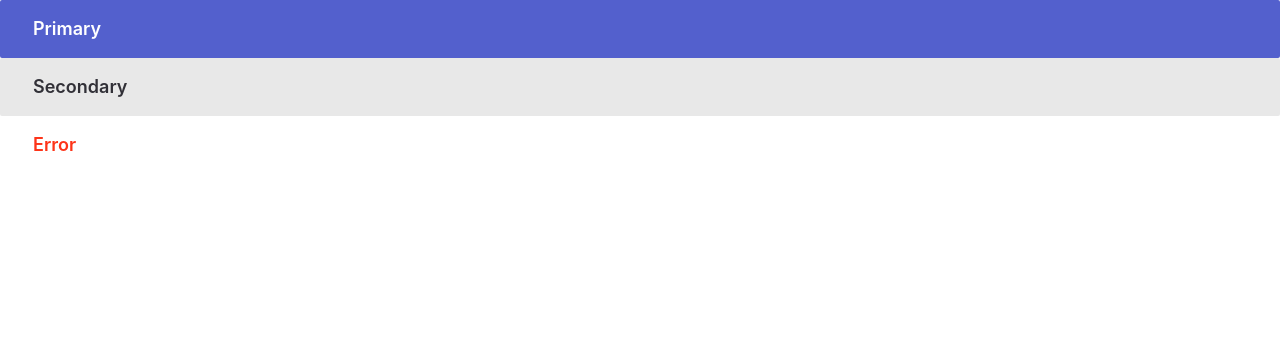
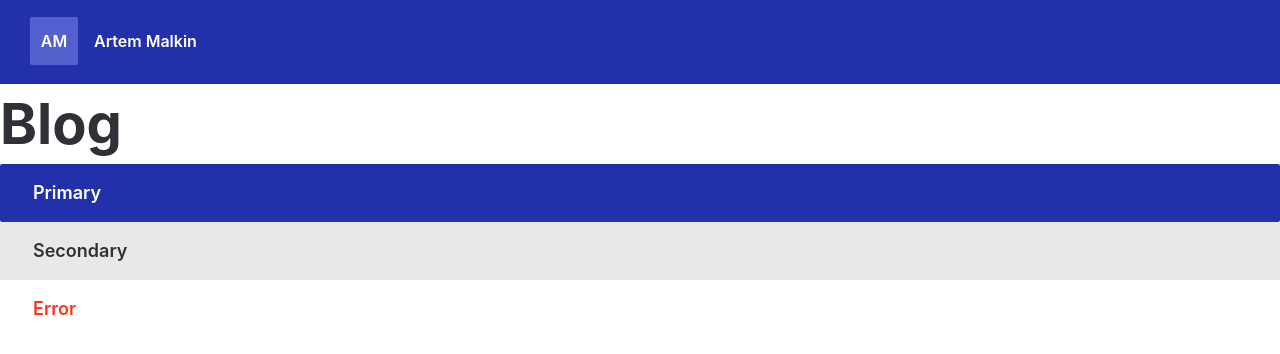
Before and after one commit to Juju1321/fe-39-course-project, a React (Create React App) app: page / in a window 1280 px wide. Shown: the top 354 px of the page. Built offline with nearby package versions, Linux system fonts and the light colour scheme.

Commit message:
add Title and UserName

```diff
--- a/src/App.tsx
+++ b/src/App.tsx
@@ -1,13 +1,19 @@
 import "./App.css";
 import Button from "./components/Button";
 import {ButtonType} from "./components/Button/Button";
+import User from "./components/User"
+import Title from "./components/Title"
 
 const App = () => {
   return (
     <div>
-          <Button title={'Primary'} type={ButtonType.Primary} onClick={() => {}}/>
-          <Button title={'Secondary'} type={ButtonType.Secondary} onClick={() => {}}/>
-          <Button title={'Error'} type={ButtonType.Error} onClick={() => {}}/>
+        <header>
+            <User userName={'Artem Malkin'}/>
+        </header>
+        <Title title={'Blog'}/>
+        <Button title={'Primary'} type={ButtonType.Primary} onClick={() => {}}/>
+        <Button title={'Secondary'} type={ButtonType.Secondary} onClick={() => {}}/>
+        <Button title={'Error'} type={ButtonType.Error} onClick={() => {}}/>
     </div>
   );
 };
--- a/src/assets/mixins.scss
+++ b/src/assets/mixins.scss
@@ -1,3 +1,5 @@
+@import "src/assets/colors";
+
 @mixin button {
   border-radius: 2px;
   padding: 16px 32px;
@@ -11,3 +13,14 @@
     cursor: pointer;
   }
 }
+
+@mixin user {
+  font-style: normal;
+  font-weight: 600;
+  font-size: 16px;
+  line-height: 34px;
+  color: $white;
+  display: flex;
+  align-items: center;
+  justify-content: center;
+}
--- a/src/components/Button/index.ts
+++ b/src/components/Button/index.ts
@@ -1 +1 @@
-export { default } from "./Button"
+export {default} from "./Button";
--- /dev/null
+++ b/src/components/Title/Title.module.scss
@@ -0,0 +1,10 @@
+@import "src/assets/colors";
+
+.title {
+  margin: 0;
+  color: $secondary;
+  font-style: normal;
+  font-weight: 700;
+  font-size: 56px;
+  line-height: 80px;
+}
--- /dev/null
+++ b/src/components/Title/Title.tsx
@@ -0,0 +1,13 @@
+import React, { FC } from "react";
+import styles from "./Title.module.scss"
+
+type TitleProps = {
+    title: string,
+}
+const Title: FC<TitleProps> = ({ title}) => {
+    return (
+        <h1 className={styles.title}>{ title }</h1>
+    )
+}
+
+export default Title
--- /dev/null
+++ b/src/components/Title/index.ts
@@ -0,0 +1 @@
+export {default} from "./Title"
--- /dev/null
+++ b/src/components/User/User.module.scss
@@ -0,0 +1,23 @@
+@import "src/assets/mixins";
+@import "src/assets/colors";
+
+
+.userBlock {
+  background-color: $primary;
+  display: flex;
+  flex-direction: row;
+  gap: 16px;
+  padding: 17px 0px 19px 30px;
+}
+
+.userAbbreviation {
+  @include user();
+  width: 48px;
+  height: 48px;
+  background-color: $primary-secondary;
+  border-radius: 2px;
+}
+
+.userName {
+  @include user();
+}
--- /dev/null
+++ b/src/components/User/User.tsx
@@ -0,0 +1,20 @@
+import React, { FC } from "react";
+import styles from "./User.module.scss";
+
+type UserProps = {
+    userName: string,
+}
+const User: FC<UserProps> = ({ userName }) => {
+    const firstLetters = userName.split(' ').map(user => user[0].toUpperCase()).join('');
+
+    return (
+        <div className={styles.userBlock}>
+            <div className={styles.userAbbreviation}>
+                { firstLetters }
+            </div>
+            <span className={styles.userName}>{ userName }</span>
+        </div>
+    );
+};
+
+export default User
--- /dev/null
+++ b/src/components/User/index.ts
@@ -0,0 +1 @@
+export { default } from "./User";
```
